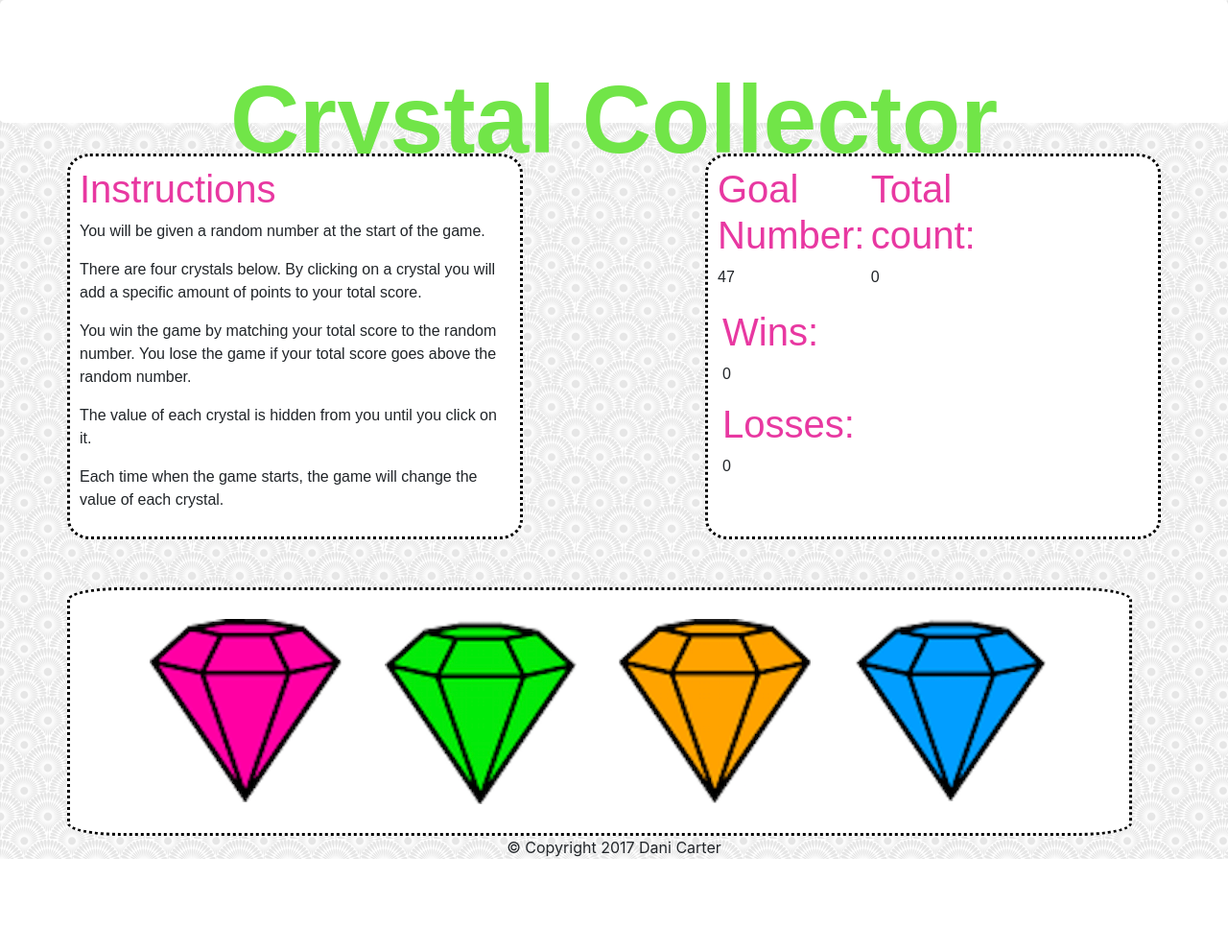
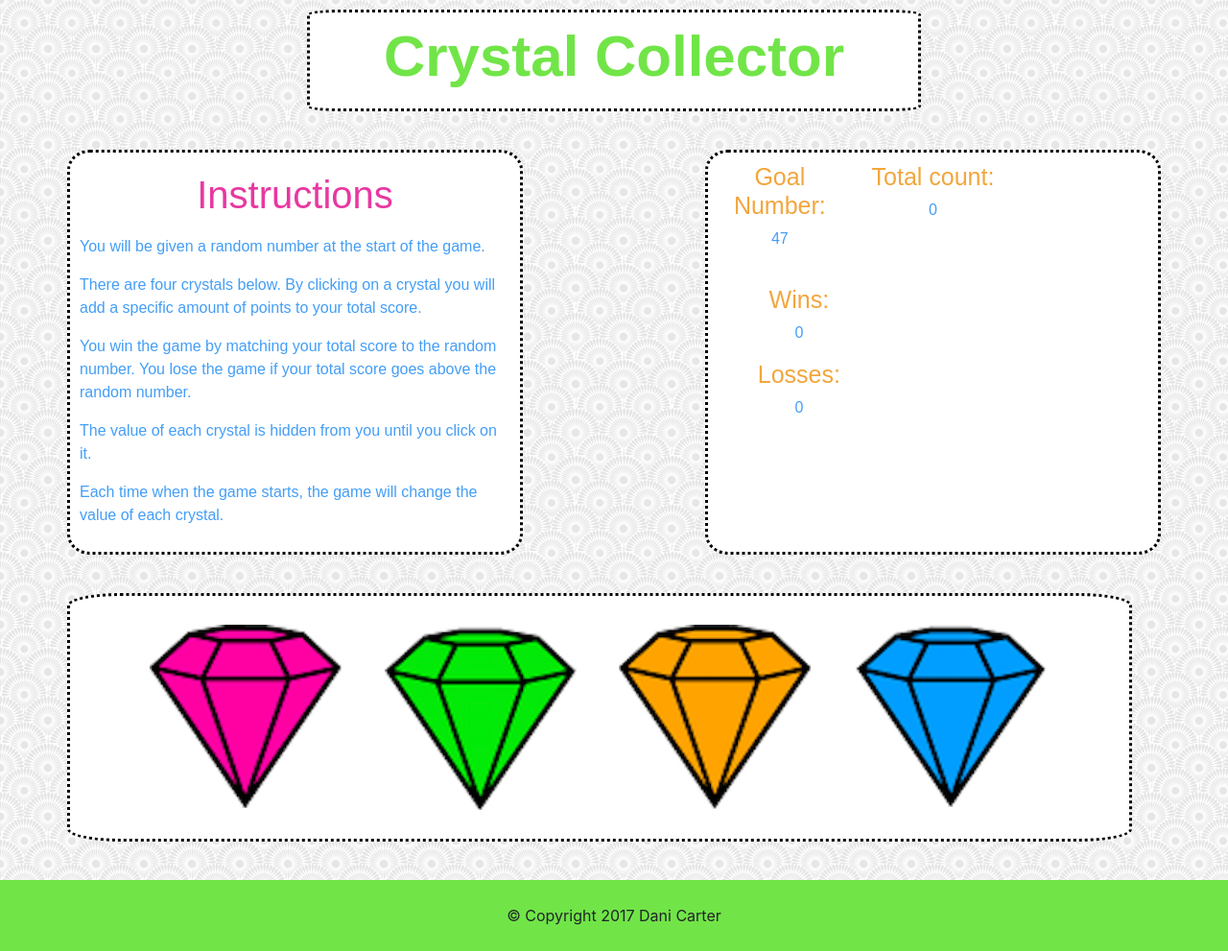
Before and after one commit to danielaine3/week-4-game, a plain HTML site: page index.html in a window 1280 px wide. Shown: the whole page at 96% size. Before the commit the page ends 895 px from the top, so only its background shows below. Drawn offline with nearby package versions, Linux system fonts and the light colour scheme.

Commit message:
css updates

```diff
--- a/assets/css/style.css
+++ b/assets/css/style.css
@@ -3,13 +3,24 @@ body {
 
 }
 
-.jumbotron {
-	width:100%;
-	height:50px;
+.header-container {
+	margin: 10px auto 40px auto;
+	width:50%;
 	background-color:#FFFFFF;
+	padding:10px;
+	border-radius: 5%;
+	border-style: dotted;
+	border-color:#000000;
 
 }
 
+.header{
+	font-family: barlow condensed, sans-serif;
+	font-size:60px;
+	text-align: center;
+	color:#71E548;
+	font-weight: bolder;
+}
 
 .instruction-container {
 	width:100%;
@@ -33,7 +44,7 @@ body {
 .control-container {
 	width:100%;
 	background-color:#FFFFFF;
-	margin-top: 50px;
+	margin-top: 40px;
 	padding:10px;
 	border-radius: 5%;
 	border-style: dotted;
@@ -42,26 +53,23 @@ body {
 
 }
 
-.goal-number {
-	width:100px;
-	height:100px;
-	background-color:purple;
-	margin:5px;
+.goal-container {
+	width:100%;
+	text-align: center;
 }
 
-.total-score {
-	width:100px;
-	height: 100px;
-	background-color:green;
-	margin:5px;
-
+.count-container {
+	width:100%;
+	text-align: center;
 }
 
 .counters{
 	width:100px;
 	height:100px;
 	background-color: #FFFFFF;
-	margin:5px;
+	margin:20px;
+	justify-content: center;
+	text-align: center;
 }
 
 .crystal {
@@ -69,27 +77,32 @@ body {
 }
 
 footer {
+
 	justify-content: center;
-	background-color:;
-
+	background-color:#71E548;
+	padding:25px;
+	margin-top:40px;
 }
 
-.header{
-	font-family: barlow condensed, sans-serif;
-	font-size:100px;
-	text-align: center;
-	color:#71E548;
-	font-weight: bolder;
-}
-
-h1 {
+h2 {
 
 	font-family: barlow condensed, sans-serif;
 	font-size: 40px;
 	color:#E838A1;
+	padding:10px;
+	text-align: center;
+
+}
+
+h3 {
+	font-family: barlow consensed, sans-serif;
+	font-size:25px;
+	color:#F2A63C;
+
 
 }
 
 p {
 	font-family: barlow condensed, sans-serif;
+	color:#439EF7;
 }
--- a/index.html
+++ b/index.html
@@ -32,7 +32,7 @@
 
 		<!--Header-->
 
-		<div class="jumbotron">
+		<div class="header-container">
 
 			<h1 class="header"> Crystal Collector </h1>
 
@@ -46,7 +46,7 @@
 
 				<div class= "col-md-5 instruction-container">
 
-					<h1>Instructions</h1>
+					<h2>Instructions</h2>
 
 					<p> You will be given a random number at the start of the game.</p>
 
@@ -68,24 +68,24 @@
 
 						<div class= "col-sm-4 goal-container">
 
-							<h1>Goal Number:</h1>
+							<h3>Goal Number:</h3>
 							<p id= "goalnumber"></p>
 
 						</div>
 
 						<div class= "col-sm-4 count-container">
 
-							<h1>Total count:</h1>
+							<h3>Total count:</h3>
 							<p id="total-count"></p>
 
 						</div>
 
 						<div class="col-sm-4 counters">
 
-							<h1>Wins:</h1>
+							<h3>Wins:</h3>
 							<p id= "wins">0</p>
 
-							<h1>Losses:</h1>
+							<h3>Losses:</h3>
 							<p id= "losses">0</p>
 
 						</div>
```
